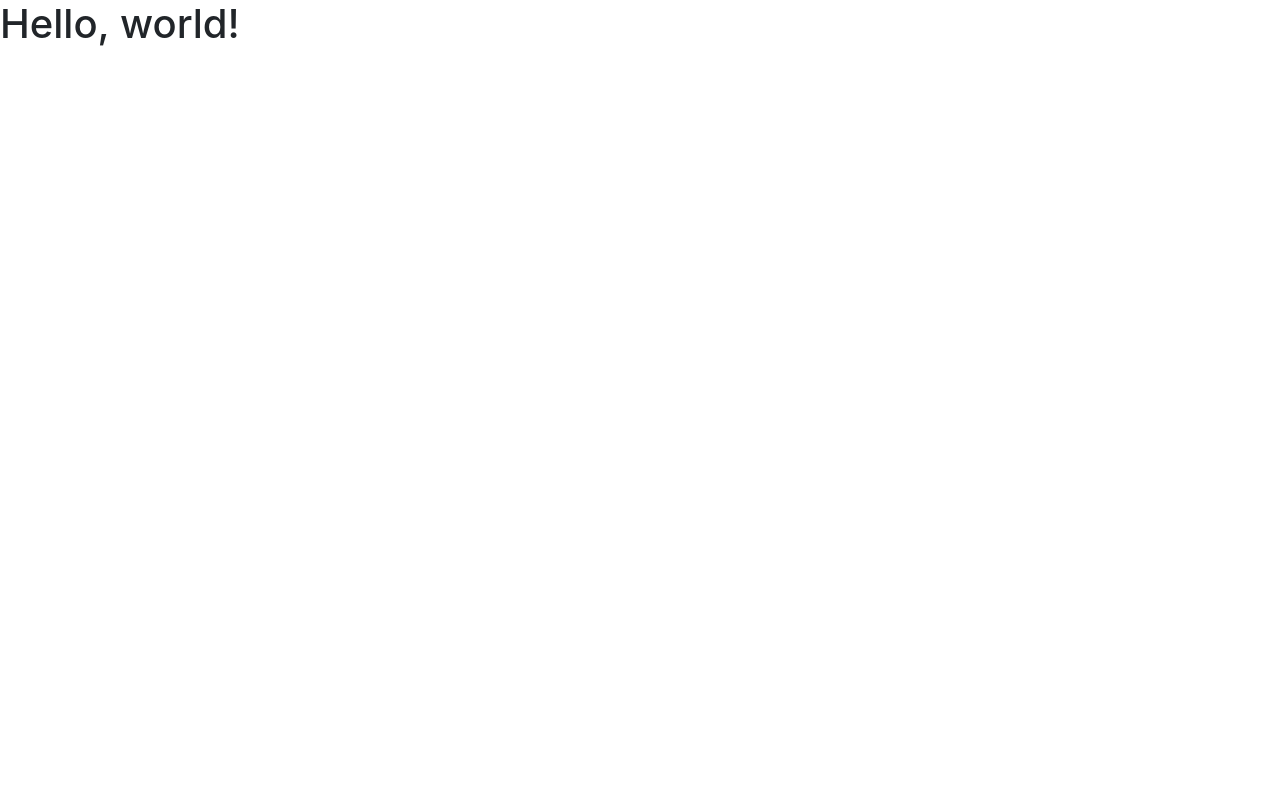
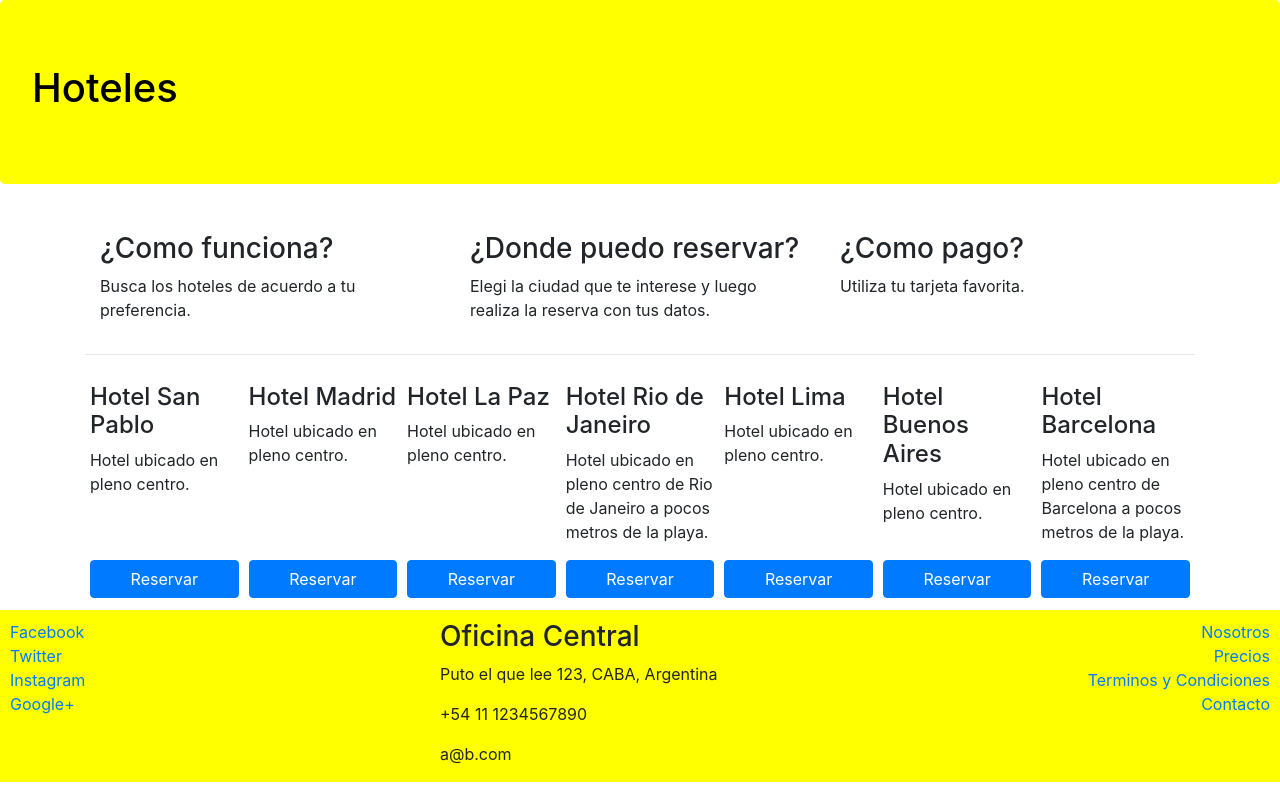
Before and after one commit to 982h3uibjkn6tyghb/guia-hoteles, a website: page index.html in a window 1280 px wide. Drawn offline with nearby package versions, Linux system fonts and the light colour scheme.

Commit message:
agregamos footer y estilos con flex

```diff
--- /dev/null
+++ b/css/main.css
@@ -0,0 +1,21 @@
+.jumbotron {
+    background-color: yellow;
+    color: black;
+}
+
+footer {
+    padding: 10px 10px 0 10px;
+    background-color: yellow;
+    margin-bottom: 0px;
+    margin-top: 10px;
+}
+
+.card-hotel {
+    flex: 1 150px;
+    padding: 2px 5px 2px 5px;
+    margin-top: 10px;
+}
+
+.btn-reserva {
+    width: 100%;
+}
--- a/index.html
+++ b/index.html
@@ -8,12 +8,138 @@
 
     <!-- Bootstrap CSS -->
     <link rel="stylesheet" href="node_modules/bootstrap/dist/css/bootstrap.min.css">
+    <link rel="stylesheet" href="css/main.css">
 
-    <title>Hello, world!</title>
+    <title>Guia Hoteles</title>
 </head>
 
 <body>
-    <h1>Hello, world!</h1>
+    <div class="jumbotron">
+        <h1>Hoteles</h1>
+    </div>
+    <div class="container">
+        <div class="d-flex">
+            <div class="col-sm-4">
+                <p>
+                    <h3>¿Como funciona?</h3>
+                    <p>Busca los hoteles de acuerdo a tu preferencia.</p>
+                </p>
+            </div>
+            <div class="col-sm-4">
+                <p>
+                    <h3>¿Donde puedo reservar?</h3>
+                    <p>Elegi la ciudad que te interese y luego realiza la reserva con tus datos.</p>
+                </p>
+            </div>
+            <div class="col-sm-4">
+                <p>
+                    <h3>¿Como pago?</h3>
+                    <p>Utiliza tu tarjeta favorita.</p>
+                </p>
+            </div>
+        </div>
+        <hr>
+
+        <div class="d-flex flex-wrap flex-row-reverse">
+            <div class="card-hotel d-flex flex-column justify-content-between">
+                <div>
+                    <h4>Hotel Barcelona</h4>
+                    <p>Hotel ubicado en pleno centro de Barcelona a pocos metros de la playa.</p>
+                </div>
+                <div>
+                    <button class="btn btn-primary btn-reserva">Reservar</button>
+                </div>
+            </div>
+            <div class="card-hotel d-flex flex-column justify-content-between">
+                <div>
+                    <h4>Hotel Buenos Aires</h4>
+                    <p>Hotel ubicado en pleno centro.</p>
+                </div>
+                <div>
+                    <button class="btn btn-primary btn-reserva">Reservar</button>
+                </div>
+            </div>
+            <div class="card-hotel d-flex flex-column justify-content-between">
+                <div>
+                    <h4>Hotel Lima</h4>
+                    <p>Hotel ubicado en pleno centro.</p>
+                </div>
+                <div>
+                    <button class="btn btn-primary btn-reserva">Reservar</button>
+                </div>
+            </div>
+            <div class="card-hotel d-flex flex-column justify-content-between">
+                <div>
+                    <h4>Hotel Rio de Janeiro</h4>
+                    <p>Hotel ubicado en pleno centro de Rio de Janeiro a pocos metros de la playa.</p>
+                </div>
+                <div>
+                    <button class="btn btn-primary btn-reserva">Reservar</button>
+                </div>
+            </div>
+            <div class="card-hotel d-flex flex-column justify-content-between">
+                <div>
+                    <h4>Hotel La Paz</h4>
+                    <p>Hotel ubicado en pleno centro.</p>
+                </div>
+                <div>
+                    <button class="btn btn-primary btn-reserva">Reservar</button>
+                </div>
+            </div>
+            <div class="card-hotel d-flex flex-column justify-content-between">
+                <div>
+                    <h4>Hotel Madrid</h4>
+                    <p>Hotel ubicado en pleno centro.</p>
+                </div>
+                <div>
+                    <button class="btn btn-primary btn-reserva">Reservar</button>
+                </div>
+            </div>
+            <div class="card-hotel d-flex flex-column justify-content-between">
+                <div>
+                    <h4>Hotel San Pablo</h4>
+                    <p>Hotel ubicado en pleno centro.</p>
+                </div>
+                <div>
+                    <button class="btn btn-primary btn-reserva">Reservar</button>
+                </div>
+            </div>
+        </div>
+    </div>
+
+
+    <footer>
+        <diV class="row">
+            <div class="col-sm-4 d-flex flex-column">
+                <a href="http://www.facebook.com">Facebook</a>
+                <a href="http://www.twitter.com">Twitter</a>
+                <a href="http://www.instagram.com">Instagram</a>
+                <a href="http://www.google.com">Google+</a>
+            </div>
+            <div class="col-sm-4">
+                <address>
+                        <h3>Oficina Central</h3>
+                    <p>Puto el que lee 123, CABA, Argentina</p>
+                    <p>+54 11 1234567890</p>
+                    <p>a@b.com</p>
+                </address>
+            </div>
+
+
+            <div class="col-sm-4 d-flex flex-column align-items-end">
+                <a href="http://www.facebook.com">Nosotros</a>
+                <a href="http://www.twitter.com">Precios</a>
+                <a href="http://www.instagram.com">Terminos y Condiciones</a>
+                <a href="http://www.google.com">Contacto</a>
+            </div>
+        </diV>
+    </footer>
+
+
+
+
+
+
 
     <script src="node_modules/jquery/dist/jquery.min.js"></script>
     <script src="node_modules/popper.js/dist/popper.min.js"></script>
```
